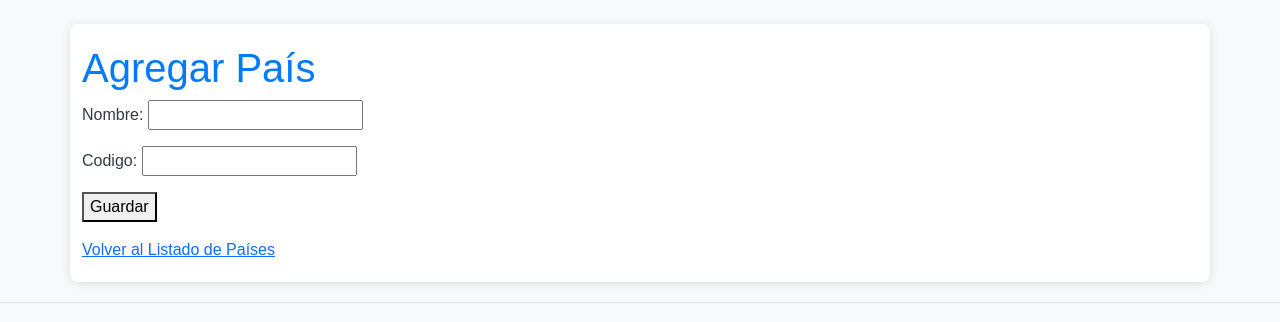
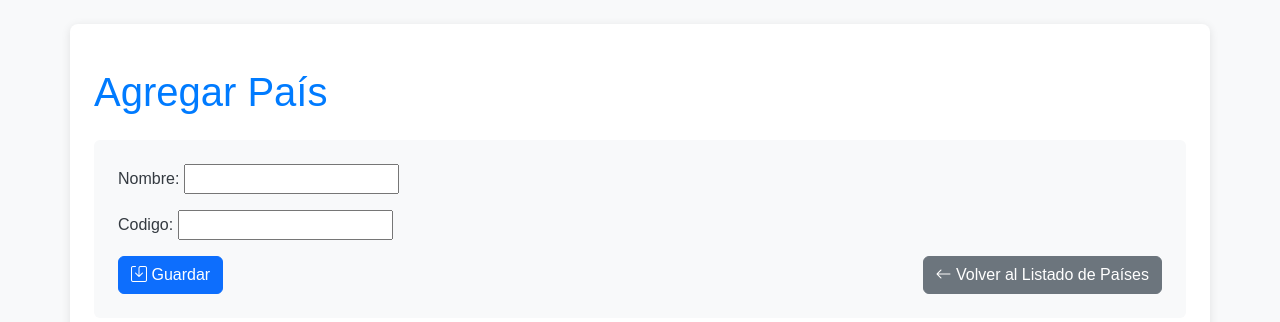
Before and after one commit to Katlin-Chapa/Django-con-autenticaci-n, a Django app: page /catalogo/paises/nuevo/ in a window 1280 px wide. Shown: the part 72-394 px from the top of the page. Run offline with Django 5.2, Linux system fonts and the light colour scheme; the visitor is signed in with stand-in values (Sample User, id 1); some libraries are stand-ins or nearby versions.

Commit message:
Mejora diseño pais

```diff
--- a/Catalogo/templates/pais/pais_form.html
+++ b/Catalogo/templates/pais/pais_form.html
@@ -1,11 +1,19 @@
 {% extends "base.html" %}
 
 {% block content %}
-  <h1>{% if pais.pk %}Editar País{% else %}Agregar País{% endif %}</h1>
-  <form method="post">
-    {% csrf_token %}
-    {{ form.as_p }}
-    <button type="submit">Guardar</button>
-  </form>
-  <a href="{% url 'pais_list' %}">Volver al Listado de Países</a>
+<div class="container mt-4">
+    <h1 class="mb-4">{% if pais.pk %}Editar País{% else %}Agregar País{% endif %}</h1>
+    <form method="post" class="bg-light p-4 rounded">
+        {% csrf_token %}
+        {{ form.as_p }}
+        <div class="d-flex justify-content-between mt-3">
+            <button type="submit" class="btn btn-primary">
+                <i class="bi bi-save"></i> Guardar
+            </button>
+            <a href="{% url 'pais_list' %}" class="btn btn-secondary">
+                <i class="bi bi-arrow-left"></i> Volver al Listado de Países
+            </a>
+        </div>
+    </form>
+</div>
 {% endblock %}
```
Also changed, not shown: Catalogo/templates/pais/pais_delete.html (+15 -7 lines).
